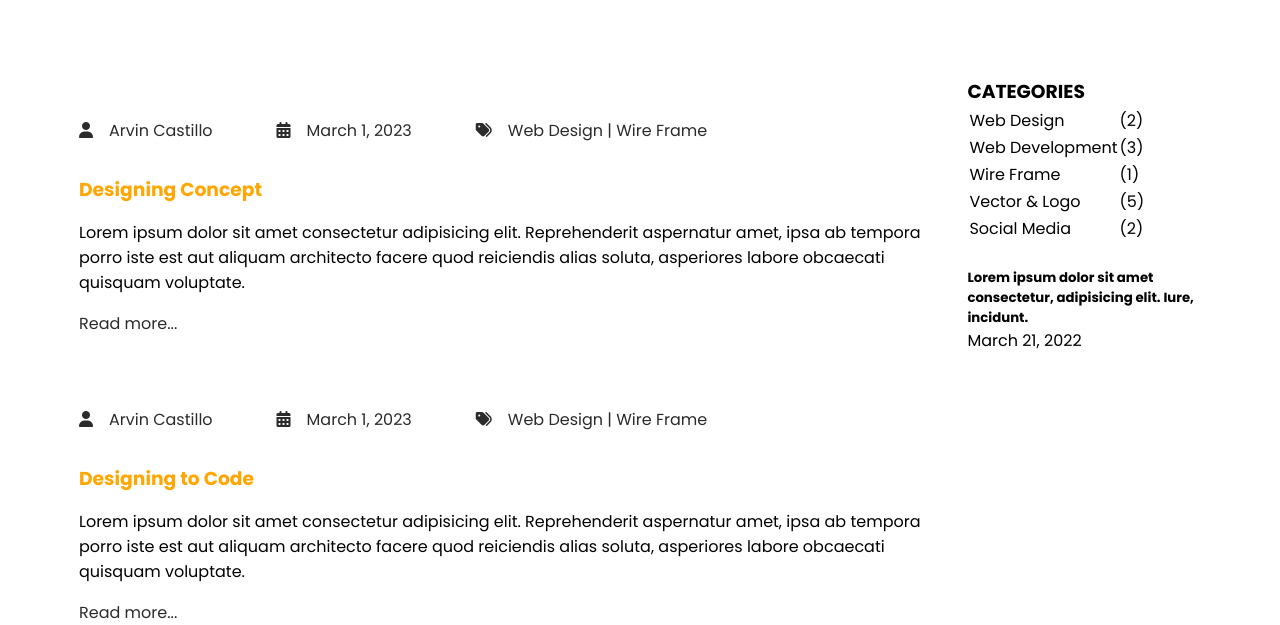
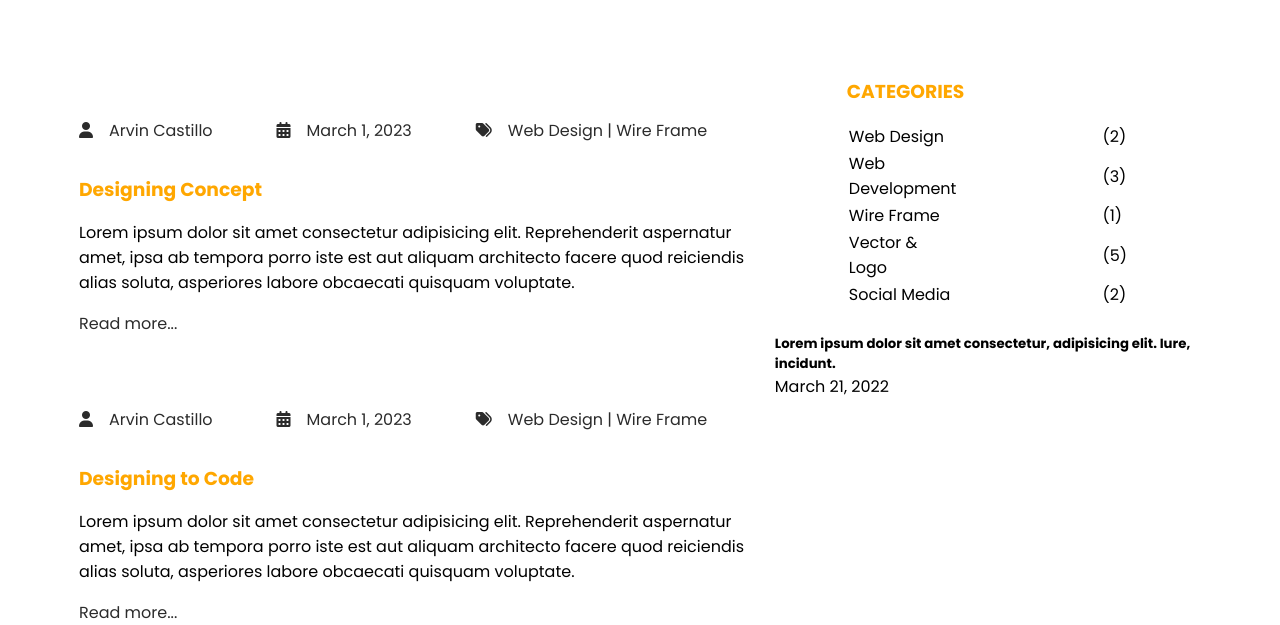
Before and after one commit to aervinn21/creativeVd, a plain HTML site: page updates.html in a window 1280 px wide. Shown: the part 228-853 px from the top of the page. Drawn offline with Linux system fonts and the light colour scheme.

Commit message:
inayos ung categories sa latest trends

```diff
--- a/css/style-updates.css
+++ b/css/style-updates.css
@@ -72,6 +72,7 @@ nav ul li a:hover{
 .trends__wrapper{
     display: flex;
     justify-content: space-between;
+    gap: 0;
 }
 .trends__info{
     padding: 5rem 0;
@@ -103,3 +104,11 @@ nav ul li a:hover{
 .trends__content a{
     text-decoration: none;
 }
+.trends__content2 h3{
+    padding: 0 0 1rem 4.5rem;
+    color: var(--primary);
+}
+
+.trends__content2 table td{
+    padding: 0 4.5rem;
+}
```
